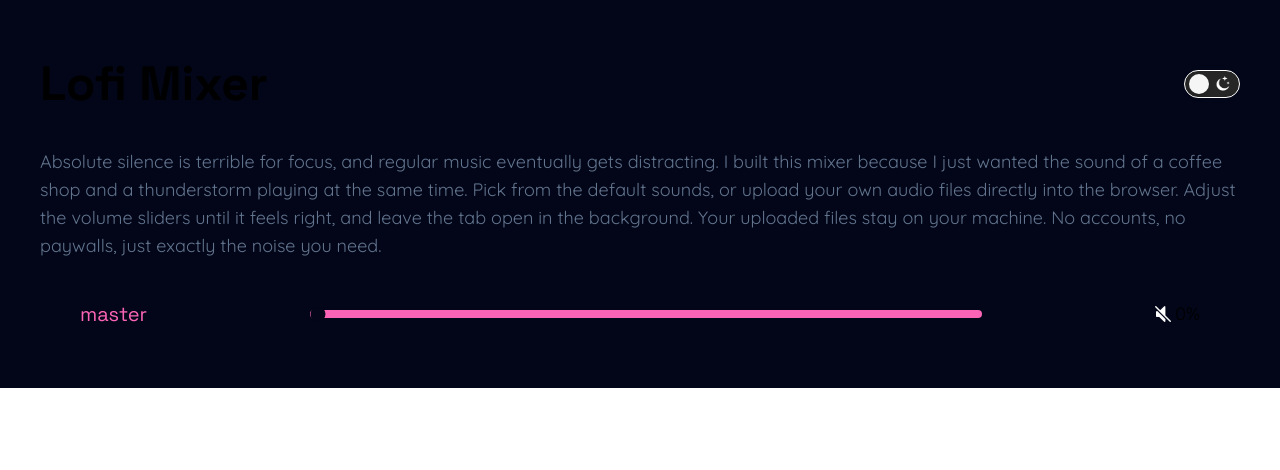
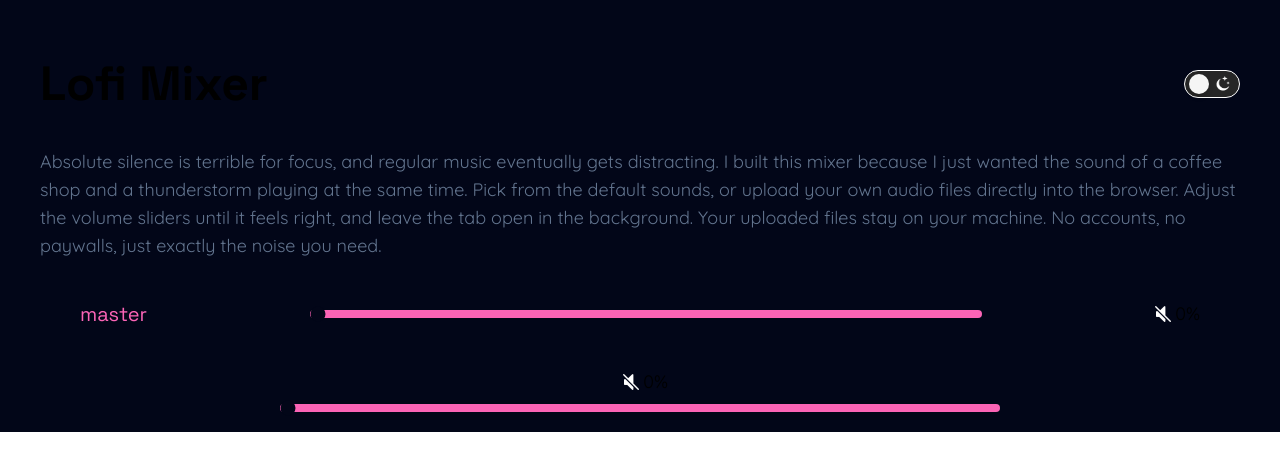
Before and after one commit to NovaNoctua/lofi-mixer, a Vue app: page / in a window 1280 px wide. Shown: the top 470 px of the page. Built offline with nearby package versions, Linux system fonts and the light colour scheme.

Commit message:
feat: slider for the cards

```diff
--- a/src/App.vue
+++ b/src/App.vue
@@ -19,5 +19,6 @@ const masterVolume = ref(0)
       the noise you need.
     </p>
     <VolumeSlider is-master v-model="masterVolume" />
+    <VolumeSlider v-model="masterVolume" />
   </div>
 </template>
--- a/src/components/VolumeSlider.vue
+++ b/src/components/VolumeSlider.vue
@@ -35,7 +35,12 @@ const currentSpeaker = computed(() => {
 })
 </script>
 <template>
-  <div :class="{ 'flex flex-row m-10 items-center gap-3 justify-between': isMaster }">
+  <div
+    :class="{
+      'flex flex-row m-10 items-center gap-3 justify-between': isMaster,
+      'flex flex-col-reverse items-center gap-2': !isMaster,
+    }"
+  >
     <p v-if="isMaster" class="font-space-grotesk text-pink-400 text-xl">master</p>
     <input
       type="range"
```
